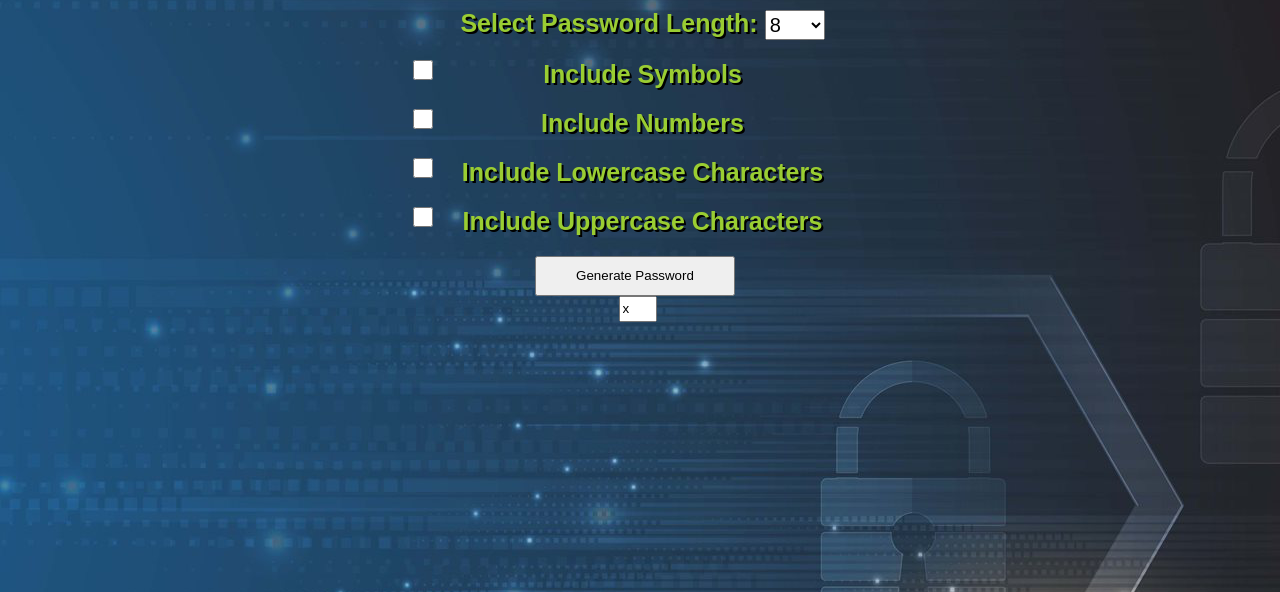
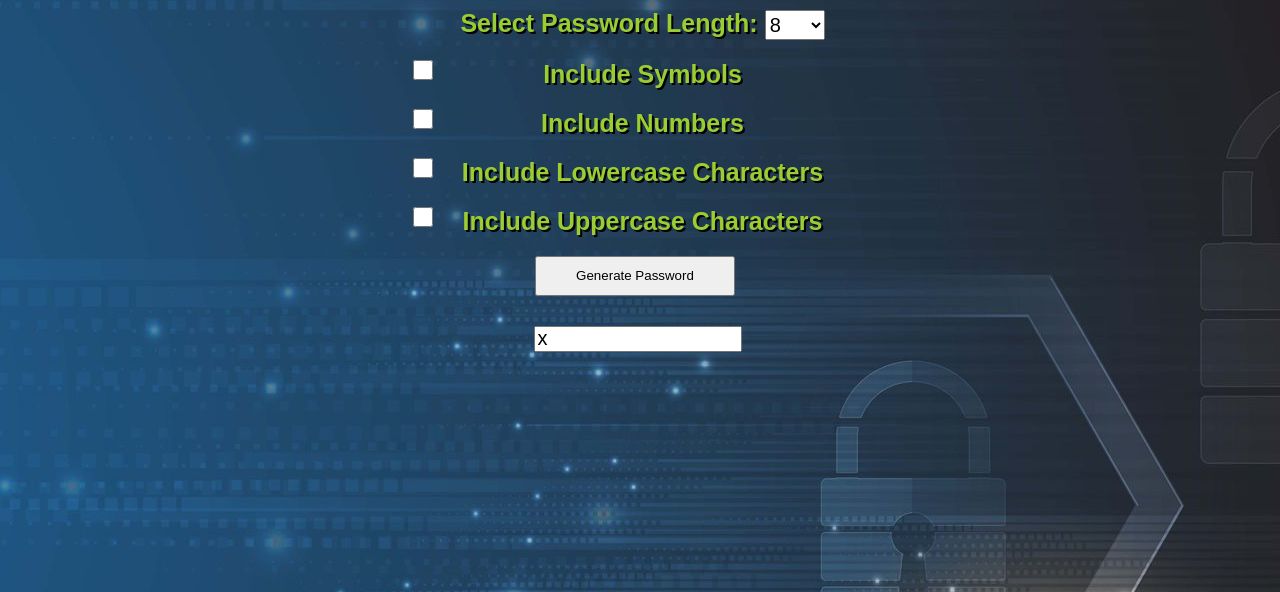
Before and after one commit to IbrahimCSAE/flask-password-generator, a Flask app: template templates/index.html in a window 1280 px wide. Shown: the part 100-692 px from the top of the page. Run offline with Flask 2, Linux system fonts and the light colour scheme; the template is opened without the code that fills it: most values are stand-ins (such as "Sample title", 1, 10 or a date in 2020).

Commit message:
fixed button

```diff
--- a/static/css/main.css
+++ b/static/css/main.css
@@ -55,10 +55,16 @@
     right:30px;
     width: 200px;
     height: 40px;
+    z-index: 999;
 
 }
 
 input[type="text" i] {
     position: absolute;
     right:25px;
+    width: 200px;
+    height: 20px;
+    margin-top: 30px;
+    font-size: 20px;
+
 }
```
